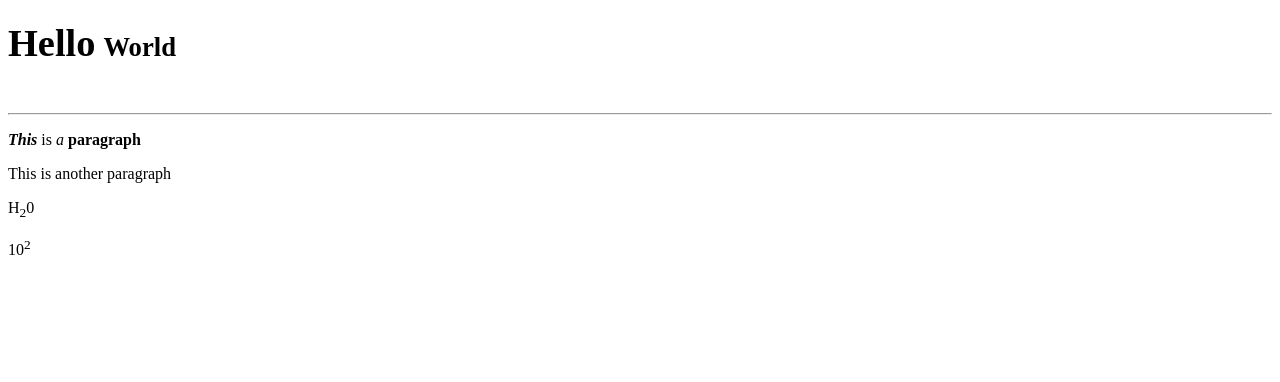
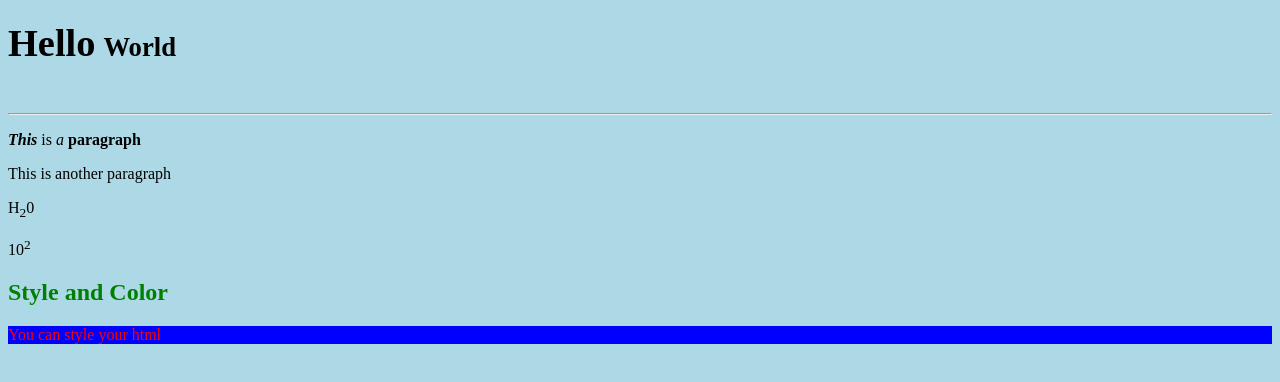
Before and after one commit to CESAR-JARAMILLO/Front-End-Practice, a plain HTML site: page index.html in a window 1280 px wide. Drawn offline with Linux system fonts and the light colour scheme.

Commit message:
styling html

```diff
--- a/index.html
+++ b/index.html
@@ -5,7 +5,7 @@
         <meta name="description" content="This is awesome">
         <title>My Website</title>
     </head>
-    <body>
+    <body style="background-color: lightblue;">
         <h1><big>Hello</big> <small>World</small></h1>
         <br/>
         <hr/>
@@ -13,5 +13,10 @@
         <p>This is another paragraph</p>
         <p>H<sub>2</sub>0</p>
         <p>10<sup>2</sup></p>
+        <!-- This a comment -->
+
+        <h2 style="color: green">Style and Color</h2>
+        <p style="color: red; background-color: blue;">You can style your html</p>
+
     </body>
 </html>
```
